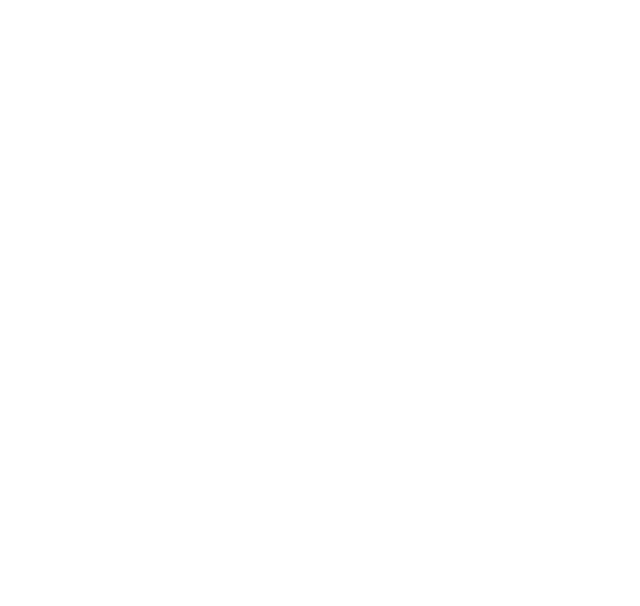
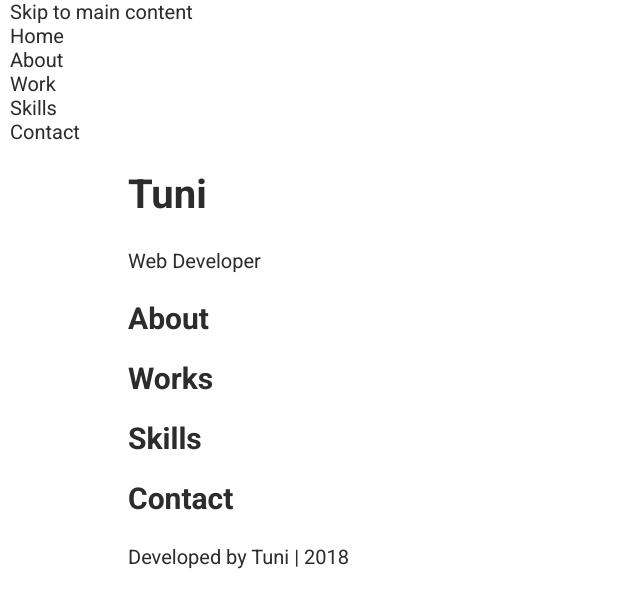
Before and after one commit to tunimosmann/portfolio, a plain HTML site: page index.html in a window 1280 px wide. Shown: the whole page, without its empty margins (0-640 px from the left). Drawn offline with Linux system fonts and the light colour scheme.

Commit message:
HTML base :key:

```diff
--- a/index.html
+++ b/index.html
@@ -4,9 +4,114 @@
     <meta charset="UTF-8">
     <meta name="viewport" content="width=device-width, initial-scale=1.0">
     <meta http-equiv="X-UA-Compatible" content="ie=edge">
-    <title>Document</title>
+    <meta name="keywords" content="Tuni, Maria Mosmann, front-end developer, developer, web developer">
+    <!-- ADD SHORT BIO -->
+    <meta name="description" content="">
+    <meta property="og:title" content="Tuni | Web Developer">
+    <meta property="og:type" content="website">
+    <meta property="og:url" content="http://tuni.tech">
+    <!-- ADD MINIATURE -->
+    <meta property="og:image" content="">
+    <meta property="og:site_name" content="Tuni | Web Developer">
+    <!-- ADD SHORT BIO -->
+    <meta property="og:description" content="">
+    <meta name="twitter:card" content="summary">
+    <meta name="twitter:url" content="http://tuni.tech">
+    <meta name="twitter:title" content="Tuni | Web Developer">
+    <!-- ADD SHORT BIO -->
+    <meta name="twitter:description" content="">
+    <!-- FAV ICONS -->
+    <link type="image/png" href="assets/favicon.png" rel="icon">
+    <link rel="apple-touch-icon" href="assets/appleIcon.png">
+    <!-- GOOGLE FONT -->
+    <link href="https://fonts.googleapis.com/css?family=Lora:700|Roboto:400,700" rel="stylesheet">
+    <link rel="stylesheet" href="styles/style.css">
+    <title>Tuni | Web Developer</title>
 </head>
 <body>
+<!-- SKIP CONTENT START -->
+<a href="#mainContent" class="skipLink">Skip to main content</a>
+<!-- SKIP CONTENT END -->
 
+<!-- STICKY NAV MENU START -->
+<nav class="nav">
+    <ul class="nav__menu">
+        <li class="nav__items">
+            <a href="#home" class="nav__links">Home</a>
+        </li>
+
+        <li class="nav__items">
+            <a href="#about" class="nav__links">About</a>
+        </li>
+
+        <li class="nav__items">
+            <a href="#work" class="nav__links">Work</a>
+        </li>
+
+        <li class="nav__items">
+            <a href="#skills" class="nav__links">Skills</a>
+        </li>
+
+        <li class="nav__items">
+            <a href="#contact" class="nav__links">Contact</a>
+        </li>
+    </ul>
+</nav>
+<!-- STICKY NAV MENU END -->
+
+<!-- HEADER START -->
+<header class="header" id="home">
+    <div class="header__wrapper wrapper">
+        <h1 class="header__heading">Tuni</h1>
+
+        <p class="header__subtitle">Web Developer</p>
+    </div>
+</header>
+<!-- HEADER END -->
+
+<!-- MAIN START -->
+<main id="mainContent">
+
+    <!-- ABOUT START -->
+    <section class="about" id="about">
+        <div class="about__wrapper wrapper">
+            <h2 class="about__heading">About</h2>
+        </div>
+    </section>
+    <!-- ABOUT END -->
+
+    <!-- WORKS START -->
+    <section class="works" id="works">
+        <div class="works__wrapper wrapper">
+            <h2 class="works__heading">Works</h2>
+        </div>
+    </section>
+    <!-- WORKS END -->
+
+    <!-- SKILLS START -->
+    <section class="skills" id="skills">
+        <div class="skills__wrapper wrapper">
+            <h2 class="skills__heading">Skills</h2>
+        </div>
+    </section>
+    <!-- SKILLS END -->
+
+    <!-- CONTACT START -->
+    <section class="contact" id="contact">
+        <div class="contact__wrapper wrapper">
+            <h2 class="contact__heading">Contact</h2>
+        </div>
+    </section>
+    <!-- CONTACT END -->
+</main>
+<!-- MAIN END -->
+
+<!-- FOOTER START -->
+<footer class="footer">
+    <div class="footer__wrapper wrapper">
+        <p class="footer__text">Developed by Tuni | 2018</p>
+    </div>
+</footer>
+<!-- FOOTER END -->
 </body>
 </html>
```
